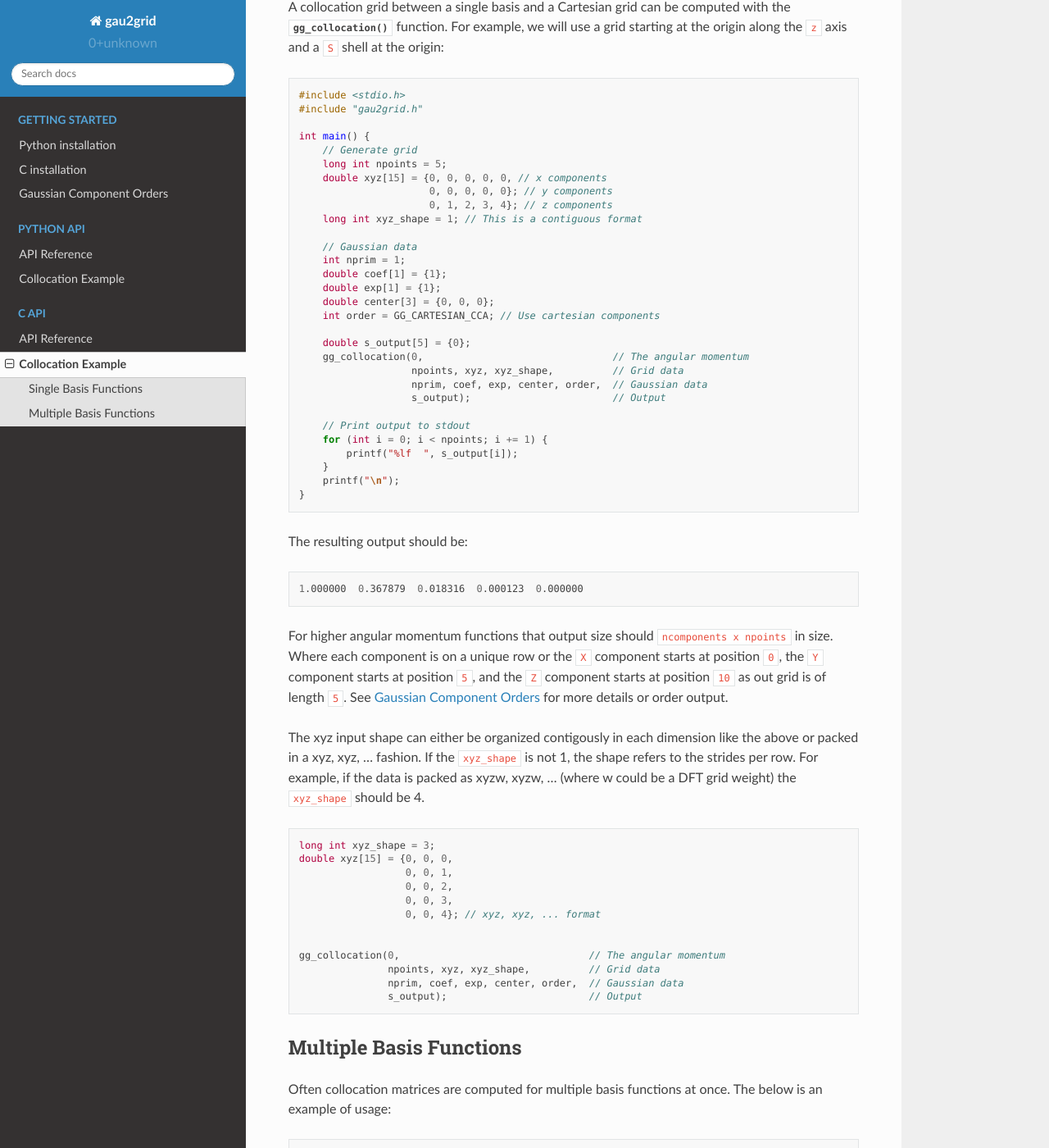
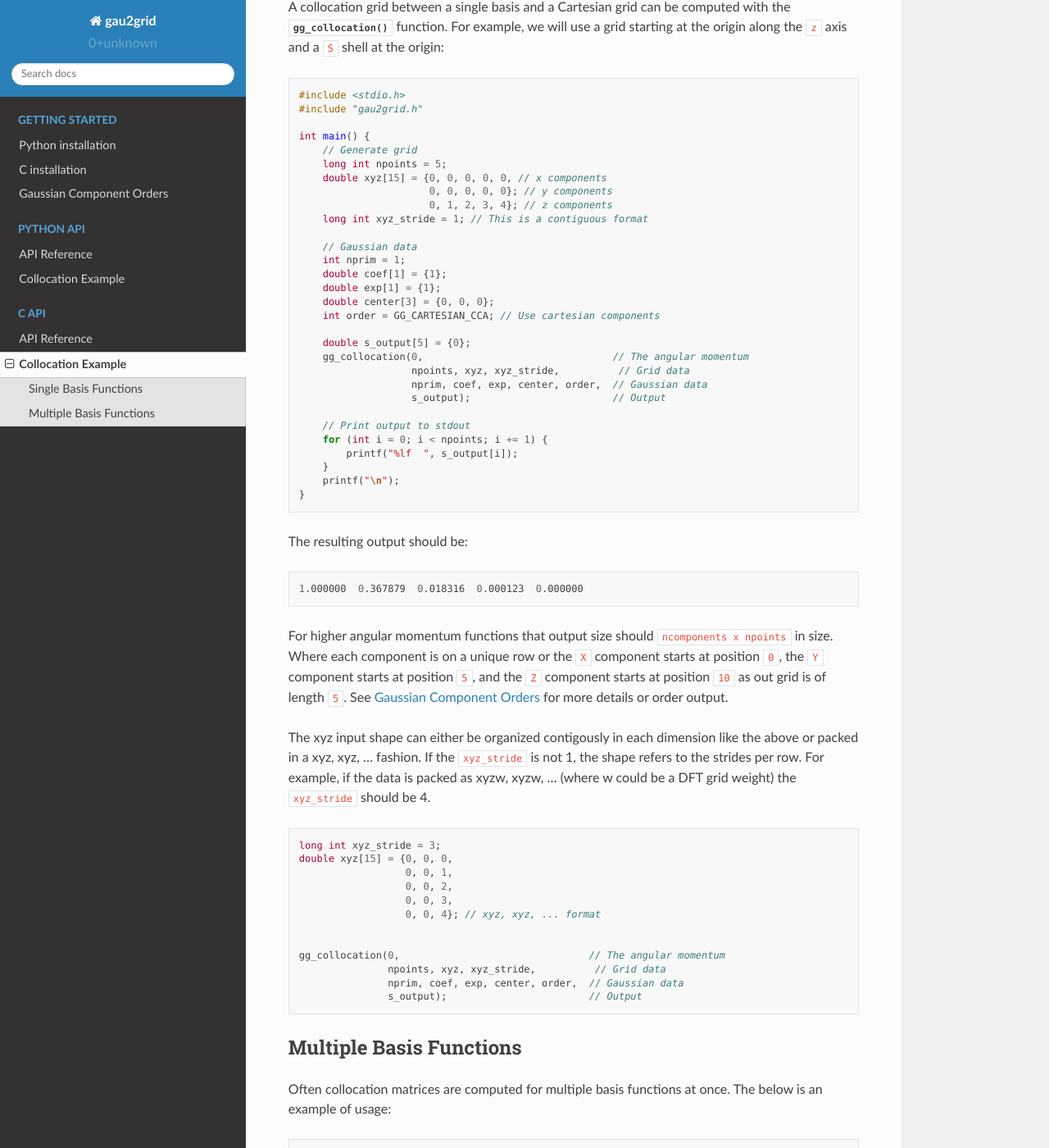
Before and after one commit to dgasmith/gau2grid, a Sphinx documentation site: the page built from docs/source/c_example.rst, in a window 1280 px wide and 1400 px high, scrolled down 219 px. Shown: the whole window at 82% size. Built offline with Sphinx 7.4.7 and the Read the Docs theme 2.0.0, drawn with Linux system fonts in a browser that asks for light colours; some of the changed text lies outside the part shown.

Commit message:
Renames generic shift variable to xyz_stride for clarity

```diff
--- a/docs/source/c_example.rst
+++ b/docs/source/c_example.rst
@@ -19,7 +19,7 @@ starting at the origin along the ``z`` axis and a ``S`` shell at the origin:
       double xyz[15] = {0, 0, 0, 0, 0, // x components
                         0, 0, 0, 0, 0}; // y components
                         0, 1, 2, 3, 4}; // z components
-      long int xyz_shape = 1; // This is a contiguous format
+      long int xyz_stride = 1; // This is a contiguous format
 
       // Gaussian data
       int nprim = 1;
@@ -30,7 +30,7 @@ starting at the origin along the ``z`` axis and a ``S`` shell at the origin:
 
       double s_output[5] = {0};
       gg_collocation(0,                                // The angular momentum
-                     npoints, xyz, xyz_shape,          // Grid data
+                     npoints, xyz, xyz_stride,          // Grid data
                      nprim, coef, exp, center, order,  // Gaussian data
                      s_output);                        // Output
 
@@ -54,14 +54,14 @@ component starts at position ``0``, the ``Y`` component starts at position
 length ``5``. See :ref:`Gaussian Component Orders <gpo_order>` for more details or order output.
 
 The xyz input shape can either be organized contigously in each dimension like
-the above or packed in a xyz, xyz, ... fashion. If the ``xyz_shape`` is not 1,
+the above or packed in a xyz, xyz, ... fashion. If the ``xyz_stride`` is not 1,
 the shape refers to the strides per row. For example, if the data is packed as
-xyzw, xyzw, ... (where w could be a DFT grid weight) the ``xyz_shape`` should
+xyzw, xyzw, ... (where w could be a DFT grid weight) the ``xyz_stride`` should
 be 4.
 
 .. code-block:: C
 
-      long int xyz_shape = 3;
+      long int xyz_stride = 3;
       double xyz[15] = {0, 0, 0,
                         0, 0, 1,
                         0, 0, 2,
@@ -70,7 +70,7 @@ be 4.
 
 
       gg_collocation(0,                                // The angular momentum
-                     npoints, xyz, xyz_shape,          // Grid data
+                     npoints, xyz, xyz_stride,          // Grid data
                      nprim, coef, exp, center, order,  // Gaussian data
                      s_output);                        // Output
 
@@ -91,7 +91,7 @@ The below is an example of usage:
       double xyz[15] = {0, 0, 0, 0, 0, // x components
                         0, 0, 0, 0, 0}; // y components
                         0, 1, 2, 3, 4}; // z components
-      long int xyz_shape = 1;
+      long int xyz_stride = 1;
 
       // Gaussian data
       int nprim = 1;
@@ -105,7 +105,7 @@ The below is an example of usage:
       int row = 0;
       for (int L = 0; L < 3; L++) {
           gg_collocation(L,                                 // The angular momentum
-                         npoints, xyz, xyz_shape            // Grid data
+                         npoints, xyz, xyz_stride            // Grid data
                          nprim, coef, exp, center, order,   // Gaussian data
                          output + (row * npoints));         // Output, shift pointer
 
```
Also changed, not shown: 3 other files.
